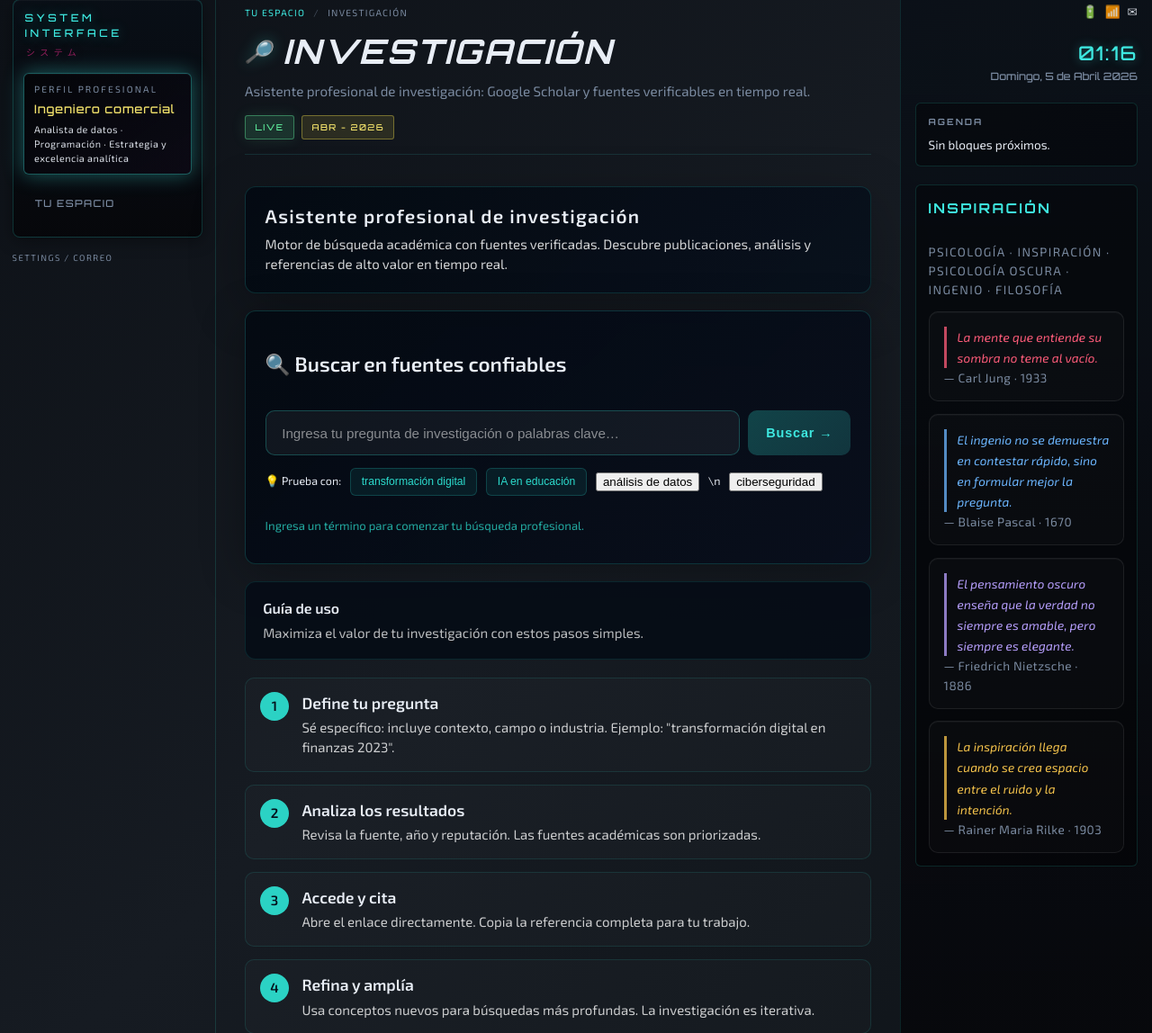
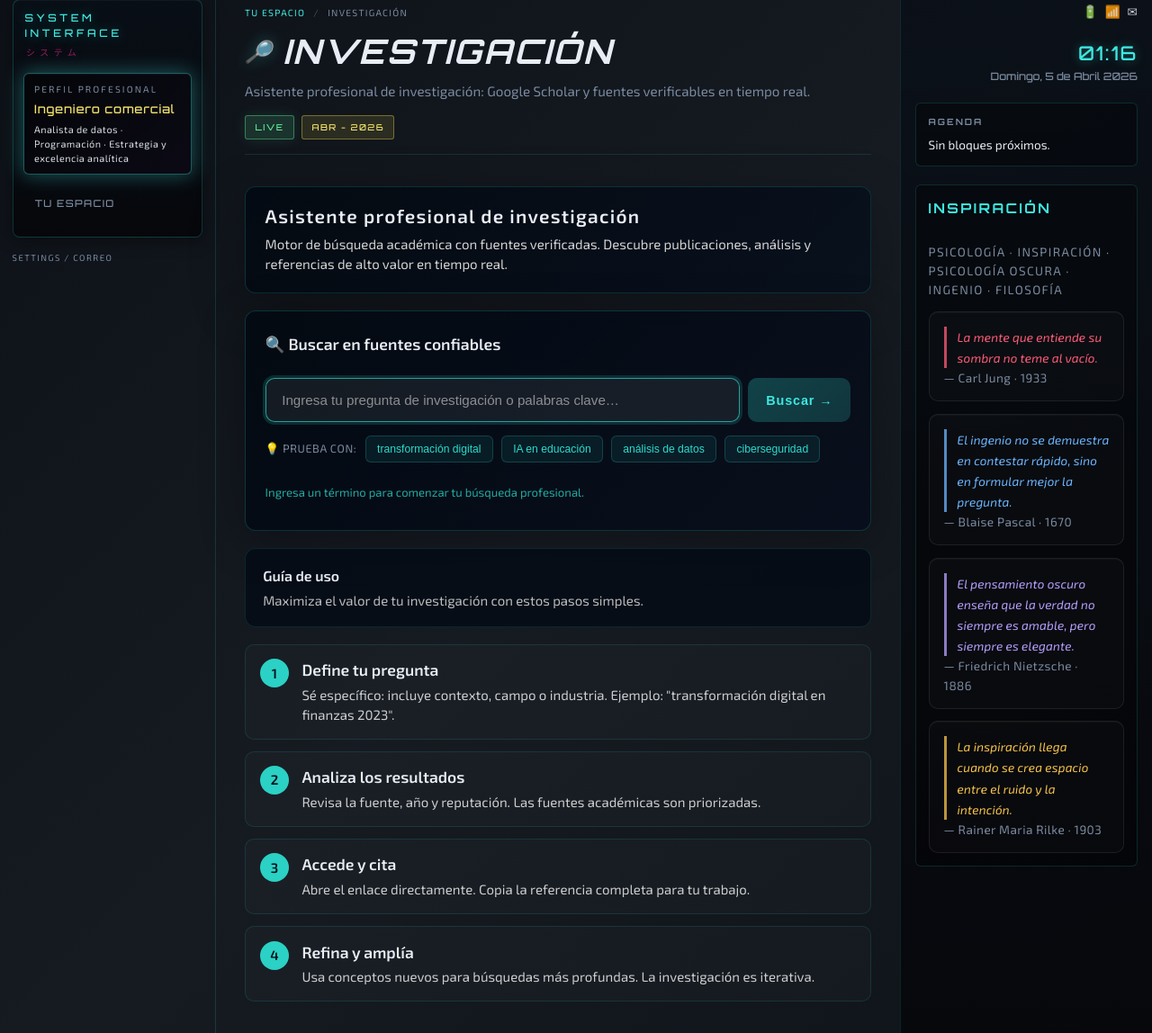
Before and after one commit to kevinconejera803-debug/Sistema-, a Flask app: page /investigacion in a window 1280 px wide. Shown: the part 17-1165 px from the top of the page at 90% size. Run offline with Flask 3, Linux system fonts and the light colour scheme.

Commit message:
Limpiar caracteres de escape en template investigación

```diff
--- a/gestor_tu_espacio/templates/modulos/investigacion.html
+++ b/gestor_tu_espacio/templates/modulos/investigacion.html
@@ -15,7 +15,7 @@
   </section>
 
   <section class="mod-research-search" aria-labelledby="research-search-title">
-    <h2 id=\"research-search-title\" class=\"mod-research-search__title\">🔍 Buscar en fuentes confiables</h2>
+    <h2 id="research-search-title" class="mod-research-search__title">🔍 Buscar en fuentes confiables</h2>
     <form id="research-search-form" class="mod-research-search__form" autocomplete="off">
       <div class="mod-research-search__input-wrap">
         <input
@@ -25,6 +25,7 @@
           placeholder="Ingresa tu pregunta de investigación o palabras clave…"
           required
           aria-label="Término de búsqueda"
+          autofocus
         />
         <button type="submit" class="mod-research-search__btn">
           <span>Buscar</span>
@@ -32,10 +33,11 @@
         </button>
       </div>
       <div class="mod-research-search__hints">
-        <span class=\"mod-research-search__hint-label\">💡 Prueba con:</span>
+        <span class="mod-research-search__hint-label">💡 Prueba con:</span>
         <button type="button" class="mod-research-search__hint-btn" data-query="transformación digital finanzas">transformación digital</button>
         <button type="button" class="mod-research-search__hint-btn" data-query="inteligencia artificial en educación">IA en educación</button>
-        <button type=\"button\" class=\"mod-research-search__hint-btn\" data-query=\"análisis de datos\">análisis de datos</button>\n        <button type=\"button\" class=\"mod-research-search__hint-btn\" data-query=\"ciberseguridad\">ciberseguridad</button>
+        <button type="button" class="mod-research-search__hint-btn" data-query="análisis de datos">análisis de datos</button>
+        <button type="button" class="mod-research-search__hint-btn" data-query="ciberseguridad">ciberseguridad</button>
       </div>
     </form>
     <div id="research-search-status" class="mod-research-search__status">Ingresa un término para comenzar tu búsqueda profesional.</div>
```
